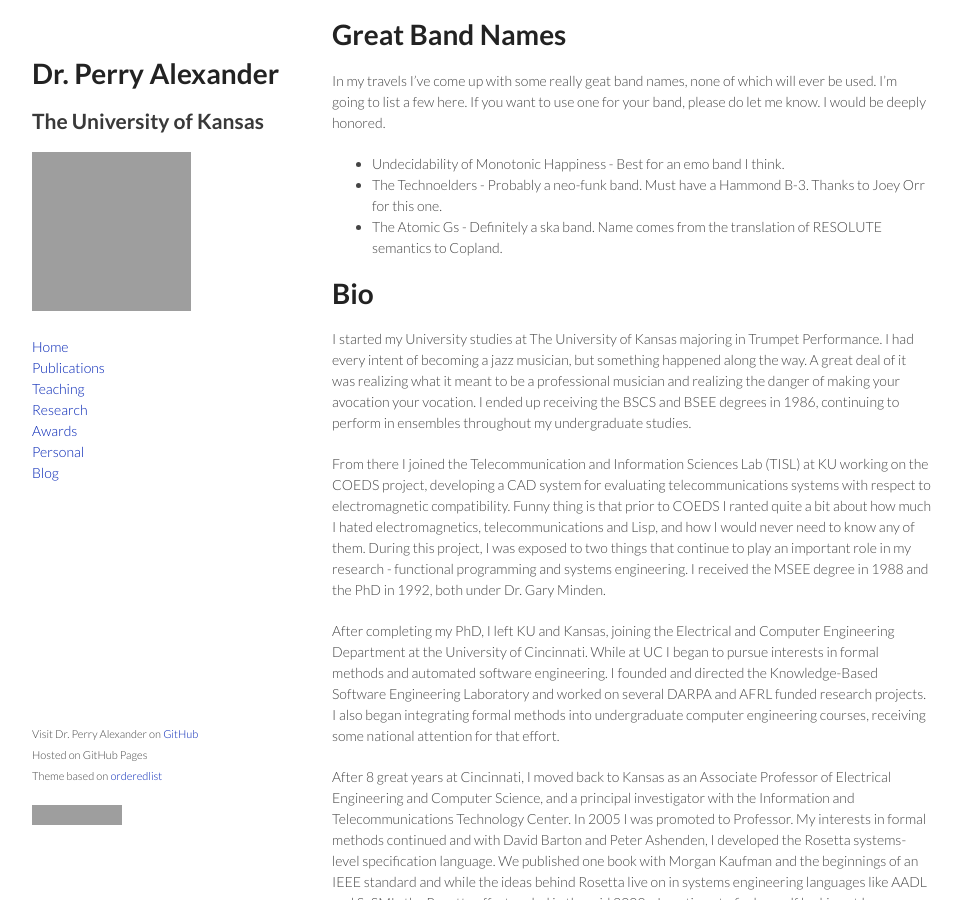
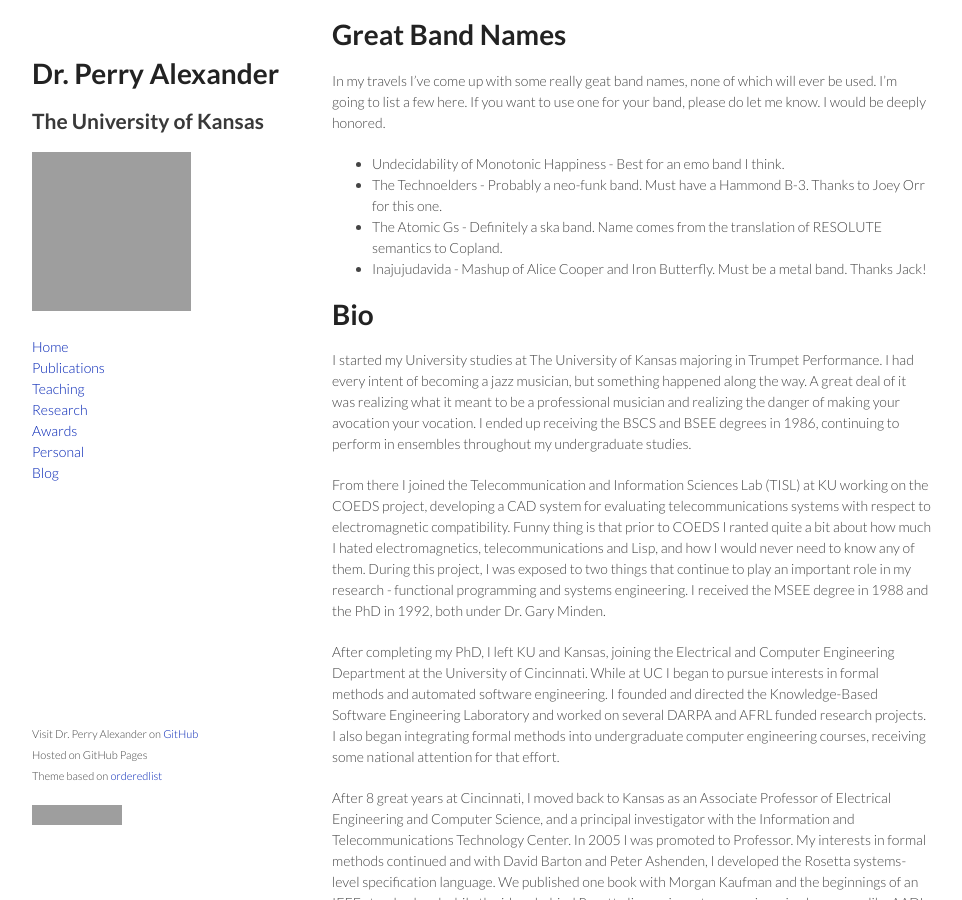
Before and after one commit to palexand/palexand.github.io, a Jekyll site: the page built from personal.md, in a window 1280 px wide and 900 px high, scrolled down 361 px. Shown: the whole window, without its empty margins (158-1120 px from the left). Built offline with Jekyll 4.4.1, drawn with Linux system fonts in a browser that asks for light colours; grey boxes are pictures that could not be loaded.

Commit message:
Band name

```diff
--- a/personal.md
+++ b/personal.md
@@ -40,6 +40,8 @@ honored.
   this one.
 - The Atomic Gs - Definitely a ska band.  Name comes from the
   translation of RESOLUTE semantics to Copland.
+- Inajujudavida - Mashup of Alice Cooper and Iron Butterfly. Must be a
+  metal band.  Thanks Jack!
 
 # Bio
 
```
